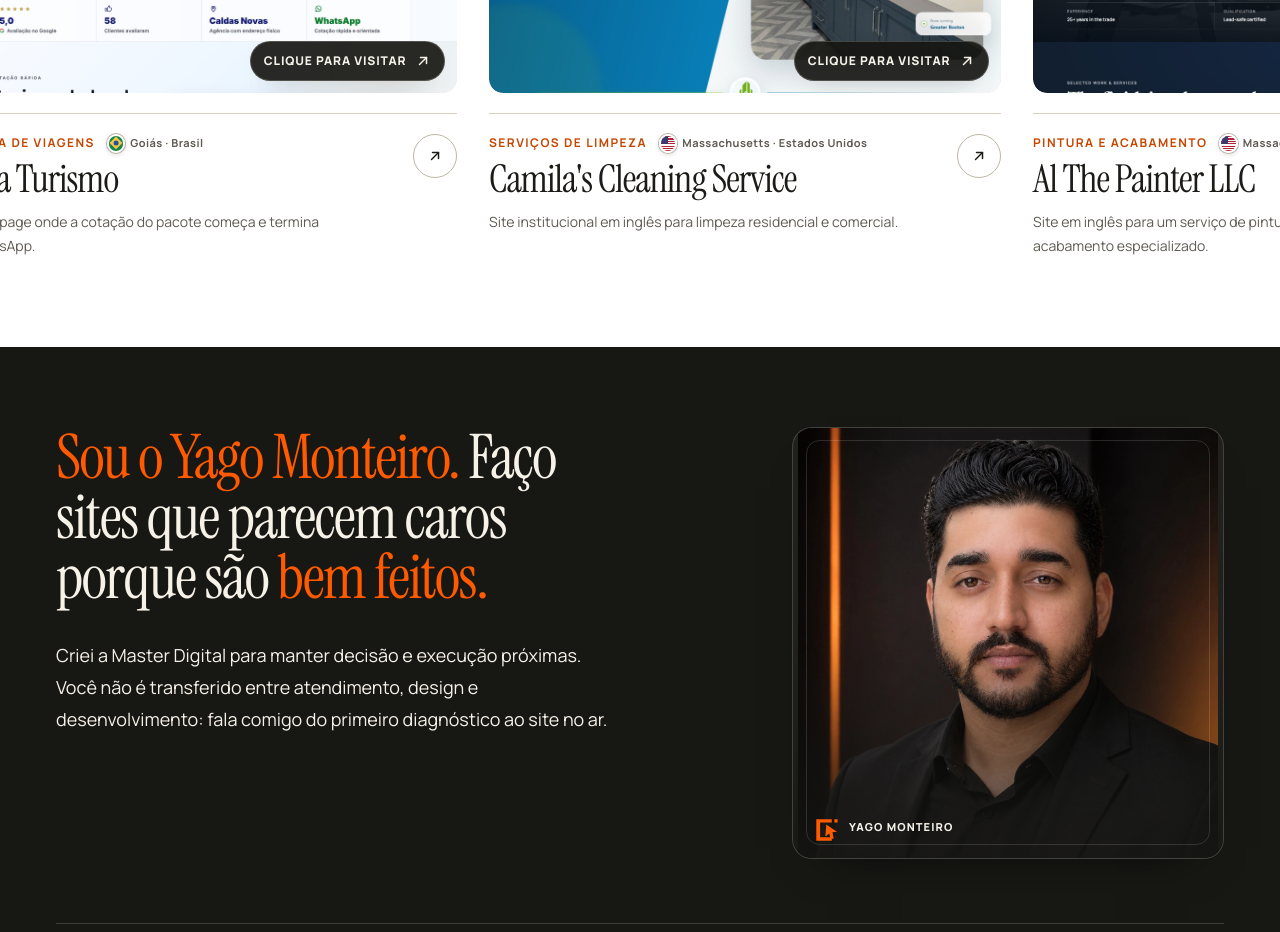
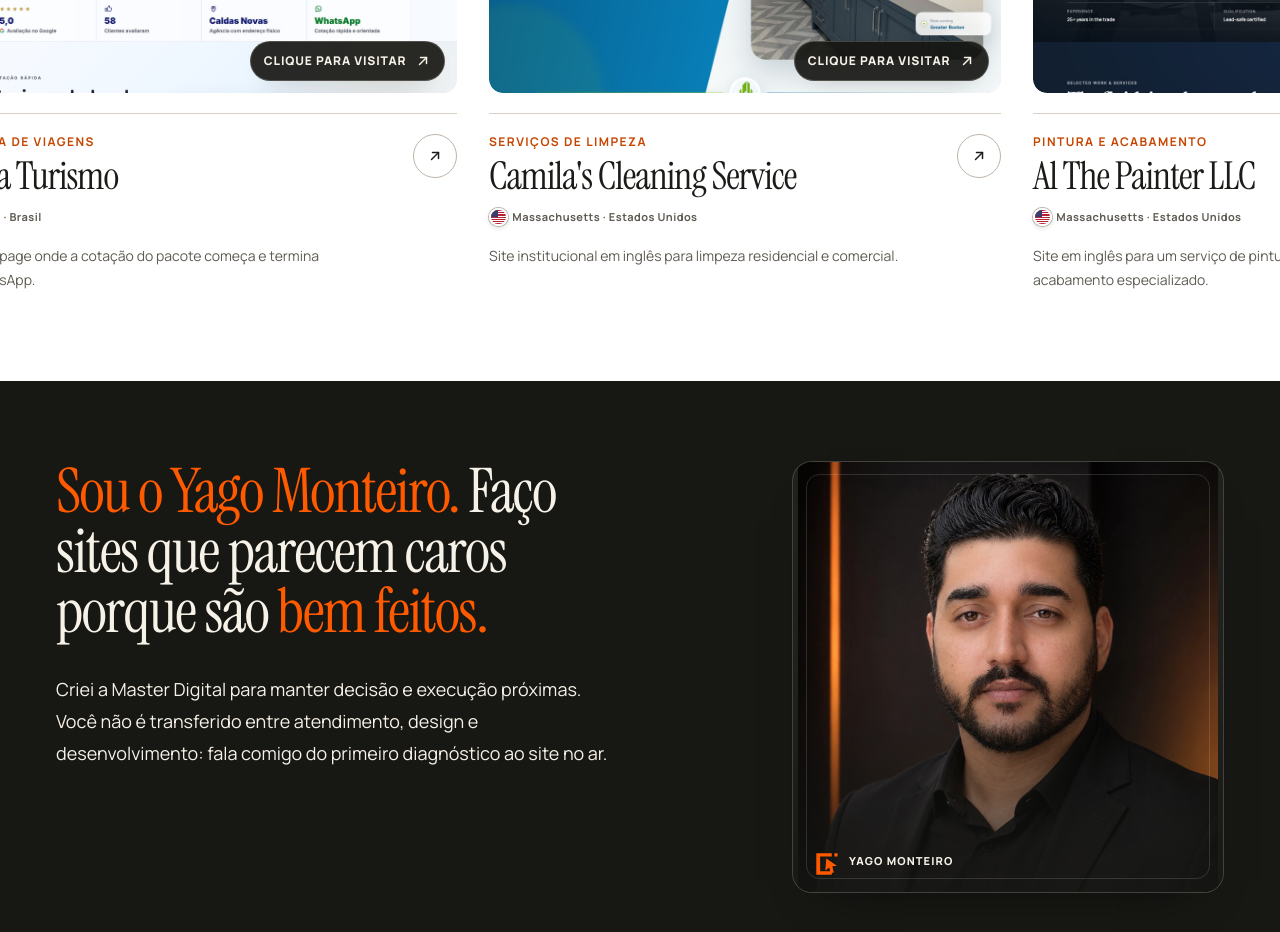
Before and after one commit to yagomontteirousa-star/masterdigital, a Next.js app: page / in a window 1280 px wide. Shown: the part 1440-2372 px from the top of the page. Built offline with nearby package versions, Linux system fonts and the light colour scheme; no server answers.

Commit message:
Reposiciona localização dos projetos

```diff
--- a/components/ui/ProjectCard.tsx
+++ b/components/ui/ProjectCard.tsx
@@ -49,16 +49,16 @@ export function ProjectCard({ project, priority = false, duplicate = false, onVi
         <div>
           <div className="project-tile__meta">
             <p className="text-xs font-bold uppercase tracking-[0.12em] text-accent-dark">{project.segment}</p>
-            <p className="project-tile__location">
-              <span
-                role="img"
-                aria-label={`Bandeira de ${project.location.country}`}
-                className={`country-flag country-flag--${project.location.flag}`}
-              />
-              <span>{project.location.state ? `${project.location.state} · ` : ""}{project.location.country}</span>
-            </p>
           </div>
           <h3 className="display mt-2 text-[clamp(2rem,3vw,2.75rem)]">{project.name}</h3>
+          <p className="project-tile__location mt-3">
+            <span
+              role="img"
+              aria-label={`Bandeira de ${project.location.country}`}
+              className={`country-flag country-flag--${project.location.flag}`}
+            />
+            <span>{project.location.state ? `${project.location.state} · ` : ""}{project.location.country}</span>
+          </p>
           <p className="mt-3 max-w-xl text-sm leading-6 text-ink-600">{project.description}</p>
         </div>
         <span
--- a/data/projects.ts
+++ b/data/projects.ts
@@ -109,7 +109,7 @@ export const projects: Project[] = [
     slug: "gustavo-san",
     name: "Gustavo San",
     segment: "Locução e voice-over",
-    location: { country: "Brasil", flag: "br" },
+    location: { state: "São Paulo", country: "Brasil", flag: "br" },
     description: "Portfólio de voz para enviar direto a agências e produtoras.",
     objective:
       "Reunir trajetória, demos e marcas atendidas em uma página única que funcione como cartão de visita em uma negociação.",
```
